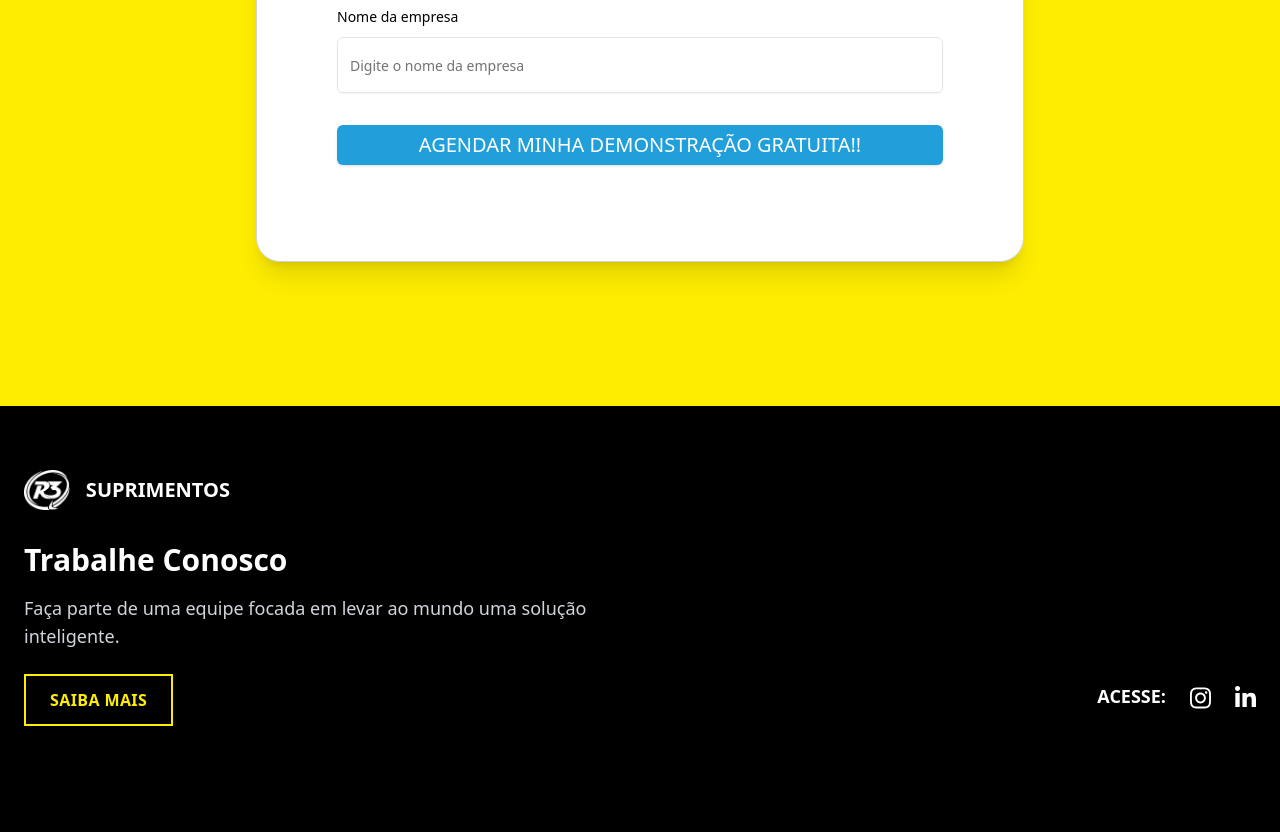
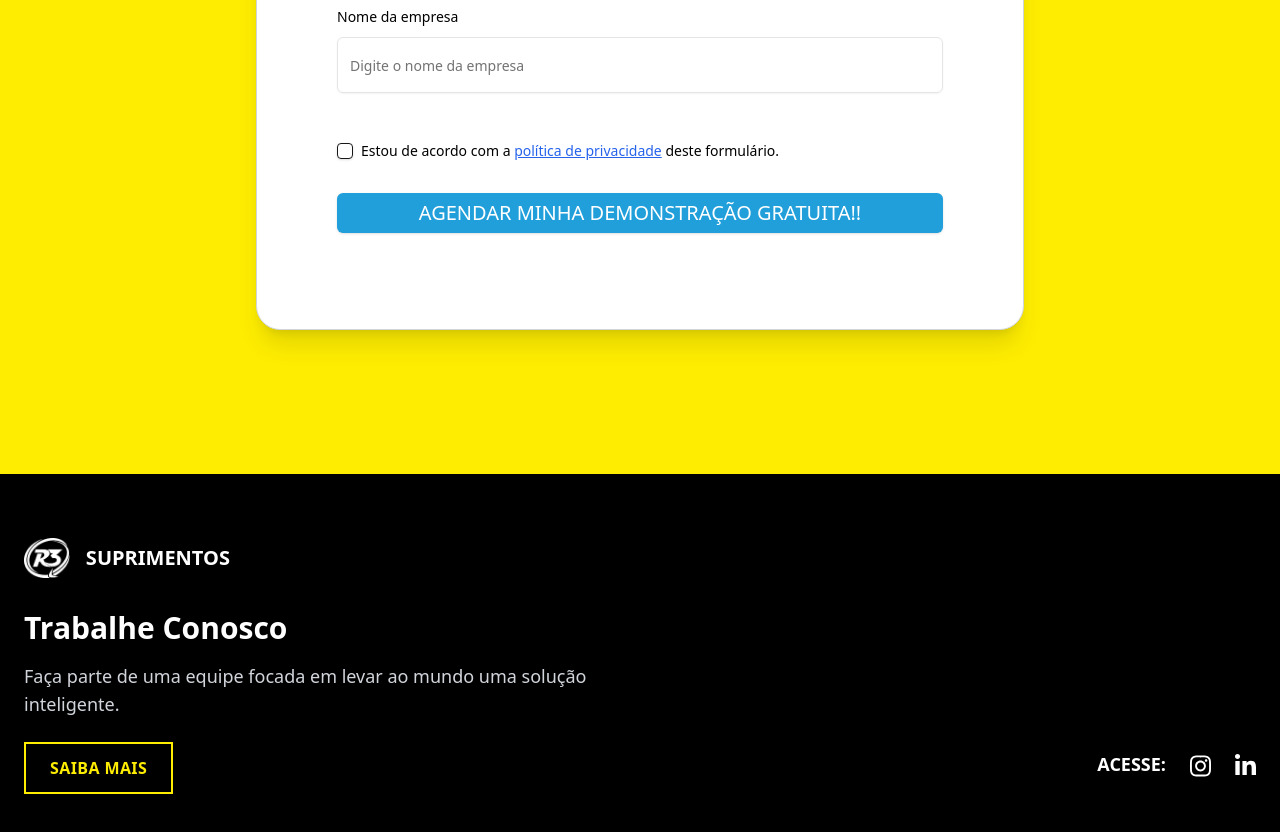
Before and after one commit to chzin777/Karcher, a Next.js app: page / in a window 1280 px wide. Shown: the part 7040-7872 px from the top of the page. Before the commit the page ends 7830 px from the top, so only its background shows below. Built offline with nearby package versions, Linux system fonts and the light colour scheme.

Commit message:
create terms and conditions

```diff
--- a/package.json
+++ b/package.json
@@ -16,6 +16,7 @@
     "@heroicons/react": "^2.2.0",
     "@hookform/resolvers": "^3.10.0",
     "@radix-ui/react-alert-dialog": "^1.1.5",
+    "@radix-ui/react-checkbox": "^1.3.2",
     "@radix-ui/react-label": "^2.1.1",
     "@radix-ui/react-select": "^2.1.5",
     "@radix-ui/react-slot": "^1.1.1",
--- a/src/app/_components/Form/index.tsx
+++ b/src/app/_components/Form/index.tsx
@@ -5,14 +5,28 @@ import { zodResolver } from '@hookform/resolvers/zod'
 import { z } from 'zod'
 import { Input } from '@/components/ui/input'
 import { Button } from '@/components/ui/button'
-import { Form, FormField, FormItem, FormLabel, FormControl } from '@/components/ui/form'
+import {
+  Form,
+  FormField,
+  FormItem,
+  FormLabel,
+  FormControl,
+  FormMessage
+} from '@/components/ui/form'
+import { Checkbox } from '@/components/ui/checkbox'
 import { toast } from 'sonner'
 
+// 🧠 Validação com Zod
 const schema = z.object({
   fullName: z.string().min(3, 'Informe o nome completo'),
   phone: z.string().min(8, 'Informe um telefone válido'),
   email: z.string().email({ message: 'E-mail inválido' }),
   company: z.string().min(2, 'Informe o nome da empresa'),
+  termos: z
+    .boolean()
+    .refine((val) => val === true, {
+      message: 'Você precisa aceitar os termos e condições',
+    }),
 })
 
 type ContactFormData = z.infer<typeof schema>
@@ -25,10 +39,16 @@ export default function ContactForm() {
       phone: '',
       email: '',
       company: '',
+      termos: false,
     },
   })
 
   const handleSubmit = async (data: ContactFormData) => {
+    if (!data.termos) {
+      toast.error("Você precisa aceitar os termos e condições para continuar.")
+      return
+    }
+
     try {
       const nameParts = data.fullName.trim().split(' ')
       const firstName = nameParts[0]
@@ -55,7 +75,6 @@ export default function ContactForm() {
       )
 
       window.location.href = `https://wa.me/556281595786?text=${mensagemWhatsapp}`
-
     } catch (error) {
       toast.error('Erro ao enviar formulário. Tente novamente.')
       console.error(error)
@@ -88,7 +107,7 @@ export default function ContactForm() {
             </p>
           </div>
 
-          {/* Campos */}
+          {/* Campos do formulário */}
           <div className="space-y-6">
             <FormField
               name="fullName"
@@ -159,6 +178,38 @@ export default function ContactForm() {
             />
           </div>
 
+          {/* Checkbox de termos */}
+          <FormField
+            name="termos"
+            control={form.control}
+            render={({ field }) => (
+              <FormItem className="flex flex-col space-y-2 pt-4">
+                <div className="flex items-center space-x-2">
+                  <FormControl>
+                    <Checkbox
+                      id="termos"
+                      checked={field.value}
+                      onCheckedChange={field.onChange}
+                    />
+                  </FormControl>
+                  <FormLabel htmlFor="termos" className="text-sm">
+                    Estou de acordo com a{" "}
+                    <a
+                      href="https://www.r3suprimentos.com.br/politica-de-privacidade"
+                      className="text-blue-600 underline hover:text-blue-800"
+                      target="_blank"
+                      rel="https://www.r3suprimentos.com.br/politica-de-privacidade"
+                    >
+                      política de privacidade
+                    </a>{" "}
+                    deste formulário.
+                  </FormLabel>
+                </div>
+                <FormMessage />
+              </FormItem>
+            )}
+          />
+
           {/* Botão */}
           <Button
             type="submit"
--- /dev/null
+++ b/src/components/ui/checkbox.tsx
@@ -0,0 +1,55 @@
+"use client"
+
+import * as React from "react"
+import * as CheckboxPrimitive from "@radix-ui/react-checkbox"
+import { Check } from "lucide-react"
+
+import { cn } from "@/lib/utils"
+
+// Componente base de checkbox (sem mudanças)
+const Checkbox = React.forwardRef<
+  React.ElementRef<typeof CheckboxPrimitive.Root>,
+  React.ComponentPropsWithoutRef<typeof CheckboxPrimitive.Root>
+>(({ className, ...props }, ref) => (
+  <CheckboxPrimitive.Root
+    ref={ref}
+    className={cn(
+      "peer h-4 w-4 shrink-0 rounded-sm border border-primary shadow focus-visible:outline-none focus-visible:ring-1 focus-visible:ring-ring disabled:cursor-not-allowed disabled:opacity-50 data-[state=checked]:bg-primary data-[state=checked]:text-primary-foreground",
+      className
+    )}
+    {...props}
+  >
+    <CheckboxPrimitive.Indicator
+      className={cn("flex items-center justify-center text-current")}
+    >
+      <Check className="h-4 w-4" />
+    </CheckboxPrimitive.Indicator>
+  </CheckboxPrimitive.Root>
+))
+Checkbox.displayName = CheckboxPrimitive.Root.displayName
+
+// Novo componente com label
+const CheckboxWithLabel = () => {
+  return (
+    <div className="flex items-center space-x-2">
+      <Checkbox id="termos" />
+      <label
+        htmlFor="termos"
+        className="text-sm leading-none peer-disabled:cursor-not-allowed peer-disabled:opacity-70"
+      >
+        Estou de acordo com os{" "}
+        <a
+          href="/termos"
+          className="text-blue-600 underline hover:text-blue-800"
+          target="_blank"
+          rel="noopener noreferrer"
+        >
+          termos e condições
+        </a>{" "}
+        deste formulário.
+      </label>
+    </div>
+  )
+}
+
+export { Checkbox, CheckboxWithLabel }
```
Also changed, not shown: 1 other file (tests, documents, lock files or other folders).
